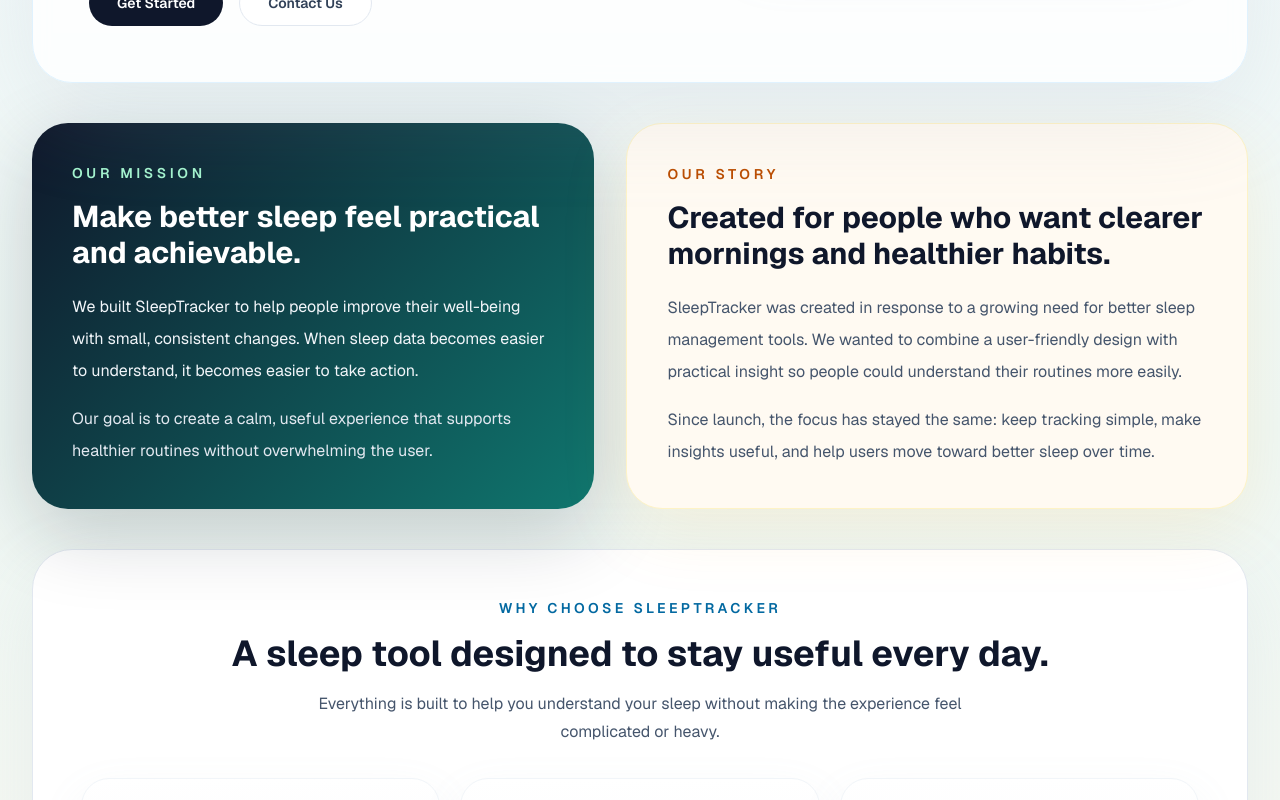
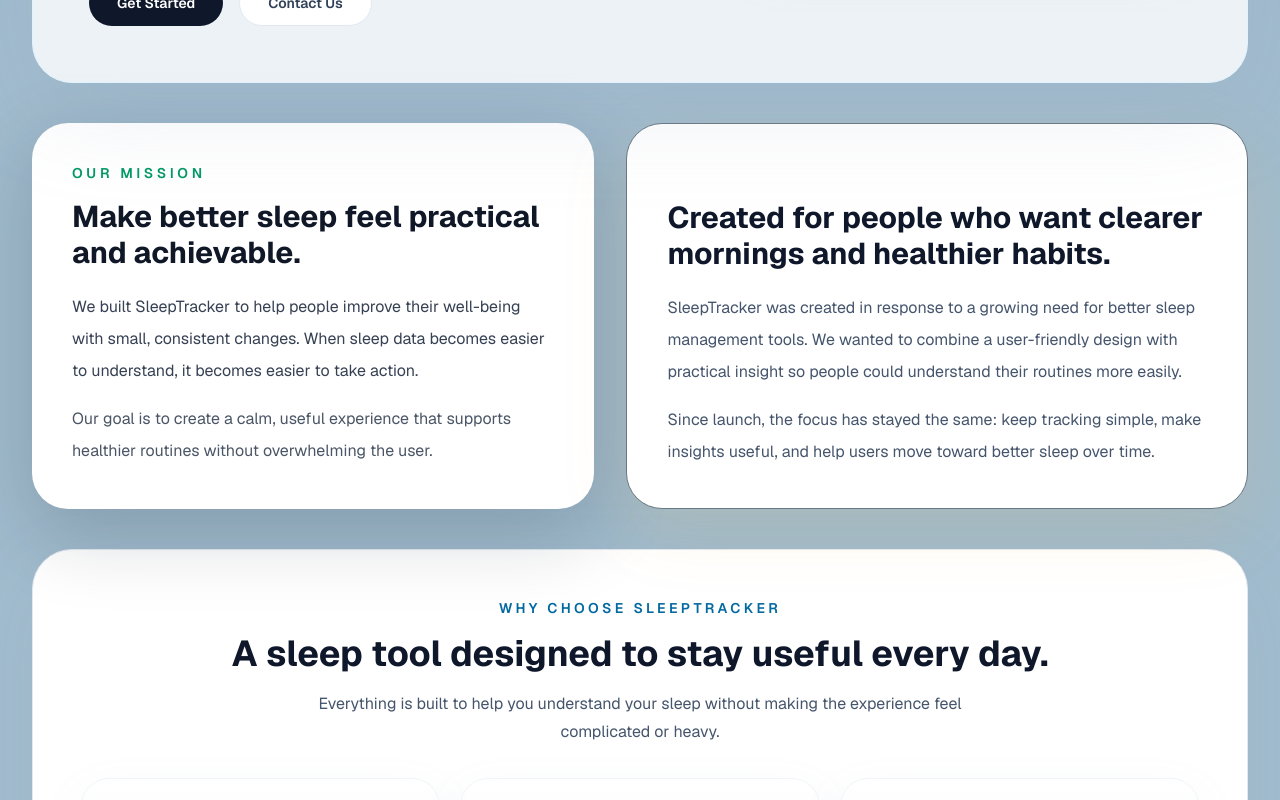
Before and after one commit to 202320020818/sleep-tracker-next-2, a Next.js app: page /about in a window 1280 px wide. Shown: the part 720-1520 px from the top of the page. Built offline with nearby package versions, Linux system fonts and the light colour scheme; no server answers.

Commit message:
UI Change

```diff
--- a/app/about/page.tsx
+++ b/app/about/page.tsx
@@ -35,7 +35,7 @@
 
 const AboutPage = () => {
   return (
-    <main className="min-h-screen bg-[linear-gradient(180deg,#f7fbff_0%,#eef7f4_52%,#fffaf1_100%)] text-slate-900 dark:bg-[linear-gradient(180deg,#020617_0%,#0f172a_52%,#111827_100%)] dark:text-slate-100">
+    <main className="min-h-screen bg-[#a1bcce] text-slate-900 dark:bg-[linear-gradient(180deg,#020617_0%,#0f172a_52%,#111827_100%)] dark:text-slate-100">
       <section className="mx-auto max-w-7xl px-4 py-16 sm:px-8 lg:py-24">
         <div className="relative overflow-hidden rounded-[2.5rem] border border-sky-100 bg-white/80 p-8 shadow-[0_30px_100px_rgba(148,163,184,0.16)] backdrop-blur dark:border-slate-800 dark:bg-slate-900/80 sm:p-10 lg:p-14">
           <div className="absolute -left-16 top-8 h-40 w-40 rounded-full bg-sky-100/70 blur-3xl dark:bg-sky-950/50" />
@@ -90,26 +90,26 @@
         </div>
 
         <section className="mt-10 grid gap-8 lg:grid-cols-[0.95fr_1.05fr]">
-          <div className="rounded-[2.25rem] bg-[linear-gradient(135deg,#0f172a_0%,#0f766e_100%)] p-8 text-white shadow-[0_24px_80px_rgba(15,23,42,0.2)] sm:p-10">
-            <p className="text-sm font-semibold uppercase tracking-[0.26em] text-emerald-200">
+          <div className="rounded-[2.25rem] bg-white dark:bg-[linear-gradient(135deg,#0f172a_0%,#0f766e_100%)] p-8 text-gray-900 dark:text-white shadow-[0_24px_80px_rgba(15,23,42,0.2)] sm:p-10">
+            <p className="text-sm font-semibold uppercase tracking-[0.26em] text-emerald-600 dark:text-emerald-200">
               Our mission
             </p>
             <h2 className="mt-4 text-3xl font-bold">
               Make better sleep feel practical and achievable.
             </h2>
-            <p className="mt-5 text-base leading-8 text-slate-100">
+            <p className="mt-5 text-base leading-8 text-gray-700 dark:text-slate-100">
               We built SleepTracker to help people improve their well-being with
               small, consistent changes. When sleep data becomes easier to
               understand, it becomes easier to take action.
             </p>
-            <p className="mt-4 text-base leading-8 text-slate-200">
+            <p className="mt-4 text-base leading-8 text-gray-600 dark:text-slate-200">
               Our goal is to create a calm, useful experience that supports
               healthier routines without overwhelming the user.
             </p>
           </div>
 
-          <div className="rounded-[2.25rem] border border-amber-100 bg-[#fffaf2] p-8 shadow-[0_22px_70px_rgba(245,158,11,0.1)] dark:border-amber-900/50 dark:bg-amber-950/20 sm:p-10">
-            <p className="text-sm font-semibold uppercase tracking-[0.26em] text-amber-700">
+          <div className="rounded-[2.25rem] border border-[#687884] bg-white p-8 shadow-[0_22px_70px_rgba(245,158,11,0.1)] dark:border-white dark:bg-[#234155] sm:p-10">
+            <p className="text-sm font-semibold uppercase tracking-[0.26em] text-white">
               Our story
             </p>
             <h2 className="mt-4 text-3xl font-bold text-slate-900 dark:text-white">
--- a/app/contact/page.tsx
+++ b/app/contact/page.tsx
@@ -40,7 +40,7 @@
   };
 
   return (
-    <main className="accent-page min-h-screen text-slate-900 dark:text-slate-100">
+    <main className="bg-[#a1bcce] min-h-screen text-slate-900 dark:text-slate-100 ">
       <section className="mx-auto max-w-7xl px-4 py-14 sm:px-8 lg:py-20">
         <div className="mb-10 max-w-3xl">
           <span className="inline-flex rounded-full border border-sky-200 bg-sky-50 px-4 py-1 text-xs font-semibold uppercase tracking-[0.24em] text-sky-700">
--- a/app/exercise/page.tsx
+++ b/app/exercise/page.tsx
@@ -45,7 +45,7 @@
   const totalEntries = exercises?.length ?? 0;
 
   return (
-    <main className="min-h-screen bg-[#f6f9fc] text-slate-900 dark:bg-slate-950 dark:text-slate-100">
+    <main className="min-h-screen bg-[#a1bcce] text-slate-900 dark:bg-slate-950 dark:text-slate-100">
       <section className="mx-auto max-w-7xl px-4 py-12 sm:px-8 lg:py-16">
         <div className="grid gap-6">
           <section className="overflow-hidden rounded-[2.5rem] border border-slate-200 bg-white shadow-sm dark:border-slate-800 dark:bg-slate-900">
--- a/app/page.tsx
+++ b/app/page.tsx
@@ -11,10 +11,10 @@
   }
 
   return (
-    <main className="min-h-screen bg-[#f6f9fc] text-slate-900 dark:bg-slate-950 dark:text-slate-100">
+    <main className="min-h-screen bg-[#a1bcce] text-slate-900 dark:bg-slate-950 dark:text-slate-100">
       <section className="mx-auto max-w-7xl px-4 py-12 sm:px-8 lg:py-16">
         <div className="grid gap-6">
-          <section className="overflow-hidden rounded-[2.25rem] border border-slate-200 bg-white shadow-sm dark:border-slate-800 dark:bg-slate-900">
+          <section className="overflow-hidden rounded-[2.25rem] border border-slate-200 bg-[#ecf2f2] shadow-sm dark:border-slate-400 dark:bg-slate-900">
             <div className="grid gap-8 p-6 sm:p-8 lg:grid-cols-[1.35fr_0.65fr] lg:items-start lg:p-10">
               <div>
                 <div className="inline-flex rounded-full border border-sky-200 bg-sky-50 px-4 py-1 text-xs font-semibold uppercase tracking-[0.24em] text-sky-700">
--- a/components/Footer.tsx
+++ b/components/Footer.tsx
@@ -2,7 +2,7 @@
 
 const Footer = () => {
   return (
-    <footer className="border-t border-slate-200 bg-[#f8fbfd] dark:border-slate-800 dark:bg-slate-950">
+    <footer className="border-t border-slate-200 bg-[#edf1f4] dark:border-slate-800 dark:bg-slate-950">
       <div className="mx-auto max-w-7xl px-4 py-12 sm:px-6 lg:px-8">
         <div className="grid gap-10 md:grid-cols-[1.1fr_0.9fr] md:items-start">
           <div className="max-w-md">
--- a/components/Guest.tsx
+++ b/components/Guest.tsx
@@ -59,7 +59,7 @@
 
 const Guest = () => {
   return (
-    <main className="min-h-screen bg-[#f5f8fc] text-slate-900 dark:bg-slate-950 dark:text-slate-100">
+    <main className="min-h-screen bg-[#d4e3ec] text-slate-900 dark:bg-slate-950 dark:text-slate-100">
       <section className="mx-auto max-w-7xl px-4 py-14 sm:px-8 lg:py-20">
         <div className="grid gap-10 lg:grid-cols-[0.95fr_1.05fr] lg:items-center">
           <div className="max-w-2xl">
--- a/components/Navbar.tsx
+++ b/components/Navbar.tsx
@@ -14,7 +14,7 @@
 
 export default function Navbar() {
   return (
-    <header className="sticky top-0 z-50 border-b border-slate-200/80 bg-white/95 backdrop-blur dark:border-slate-800 dark:bg-slate-950/90">
+    <header className="sticky top-0 z-50 border-b border-slate-200/80 bg-[#ebeced] backdrop-blur dark:border-slate-800 dark:bg-slate-950/90">
       <nav className="mx-auto flex max-w-7xl items-center justify-between px-4 py-4 sm:px-6 lg:px-8">
         <Link href="/" className="flex items-center gap-3">
           <div className="relative flex h-11 w-11 items-center justify-center rounded-2xl bg-[linear-gradient(135deg,#e0f2fe_0%,#f8fafc_100%)] ring-1 ring-sky-200 dark:bg-[linear-gradient(135deg,#0f172a_0%,#1e293b_100%)] dark:ring-sky-900">
```
Also changed, not shown: app/records/page.tsx (+4 -4 lines).
